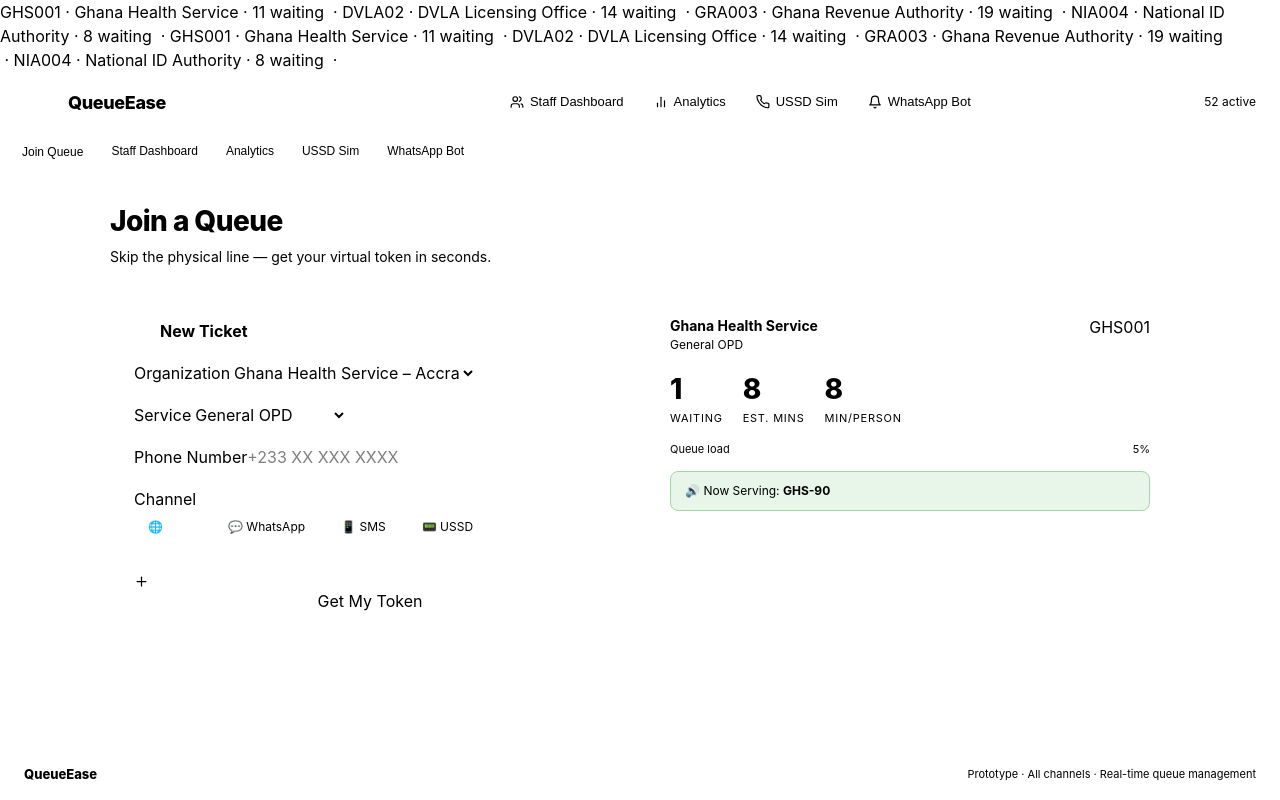
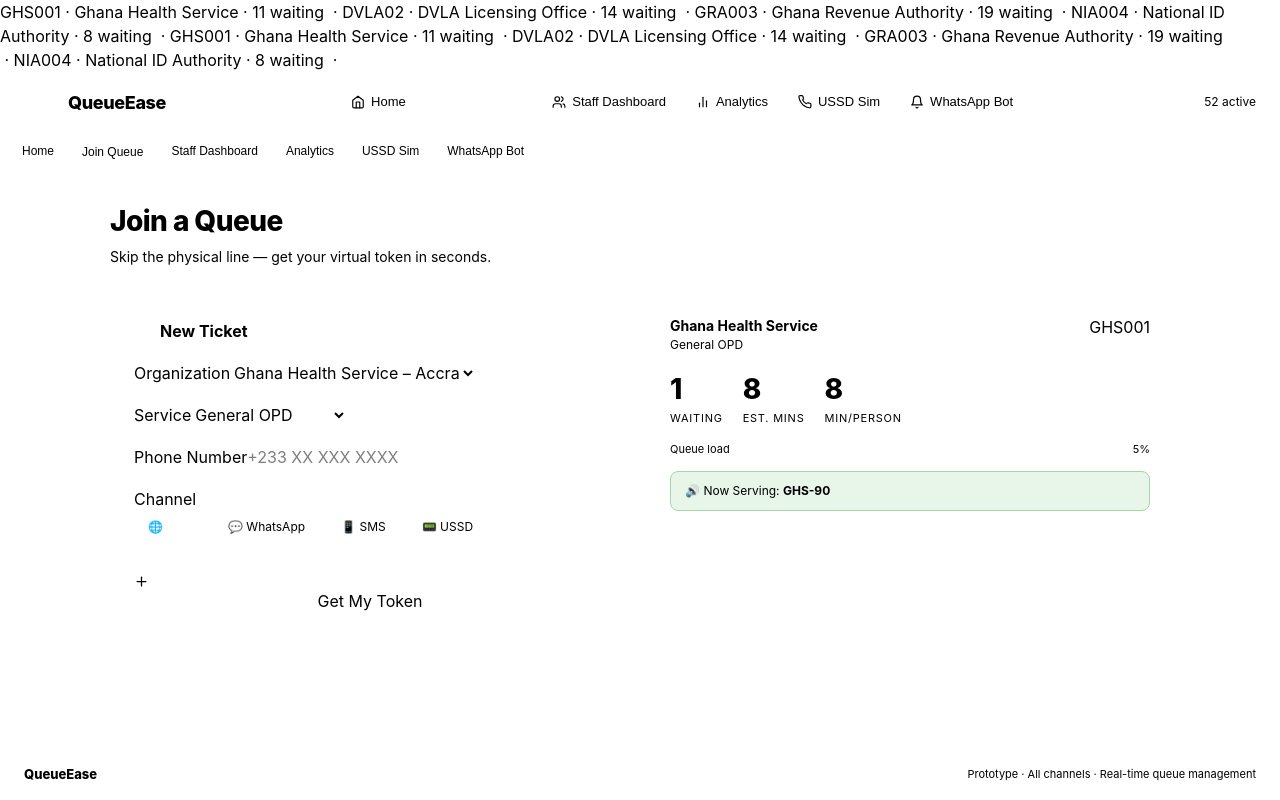
Before and after one commit to Henny1825/QueueEase, a React (Vite) app: page / in a window 1280 px wide. Built offline with nearby package versions, Linux system fonts and the light colour scheme.

Commit message:
Fix import paths and remove unused imports in App.jsx

```diff
--- a/src/App.jsx
+++ b/src/App.jsx
@@ -1,11 +1,25 @@
 import './App.css';
 import { useState, useEffect, useRef } from "react";
+import CitizenLanding from "./pages/CitizenLanding"
+import OfficerLanding from "./pages/OfficerLanding"
+import ManagerLanding from "./pages/ManagerLanding.jsx"
+
 
 // ── palette & fonts via inline style injection ──────────────────────────────
 // const GlobalStyle = () => (
 //   <style>{`
 //    </style>
 // );
+
+const navItems = [
+  {id:"landing", icon:"home", label:"Home"},  // ← ADD THIS
+  {id:"customer", icon:"ticket", label:"Join Queue"},
+  {id:"admin",    icon:"users",  label:"Staff Dashboard"},
+  {id:"analytics",icon:"chart",  label:"Analytics"},
+  {id:"ussd",     icon:"phone",  label:"USSD Sim"},
+  {id:"whatsapp", icon:"bell",   label:"WhatsApp Bot"},
+];
+
 
 // ── seed data ────────────────────────────────────────────────────────────────
 const ORGS = [
@@ -368,13 +382,13 @@
   const totalServed  = Object.values(queue).flat().reduce((a,s)=>a+s.tickets.filter(t=>t.status==="done").length,0);
   const totalOrgs    = ORGS.length;
 
-  const navItems = [
-    {id:"customer", icon:"ticket", label:"Join Queue"},
-    {id:"admin",    icon:"users",  label:"Staff Dashboard"},
-    {id:"analytics",icon:"chart",  label:"Analytics"},
-    {id:"ussd",     icon:"phone",  label:"USSD Sim"},
-    {id:"whatsapp", icon:"bell",   label:"WhatsApp Bot"},
-  ];
+  // const navItems = [
+  //   {id:"customer", icon:"ticket", label:"Join Queue"},
+  //   {id:"admin",    icon:"users",  label:"Staff Dashboard"},
+  //   {id:"analytics",icon:"chart",  label:"Analytics"},
+  //   {id:"ussd",     icon:"phone",  label:"USSD Sim"},
+  //   {id:"whatsapp", icon:"bell",   label:"WhatsApp Bot"},
+  // ];
 
   return (
     <>
```
